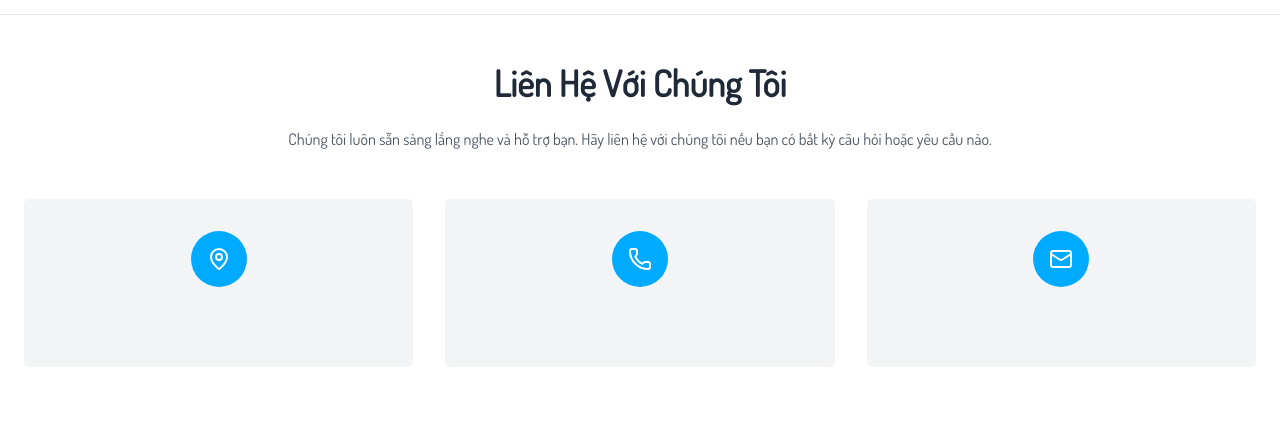
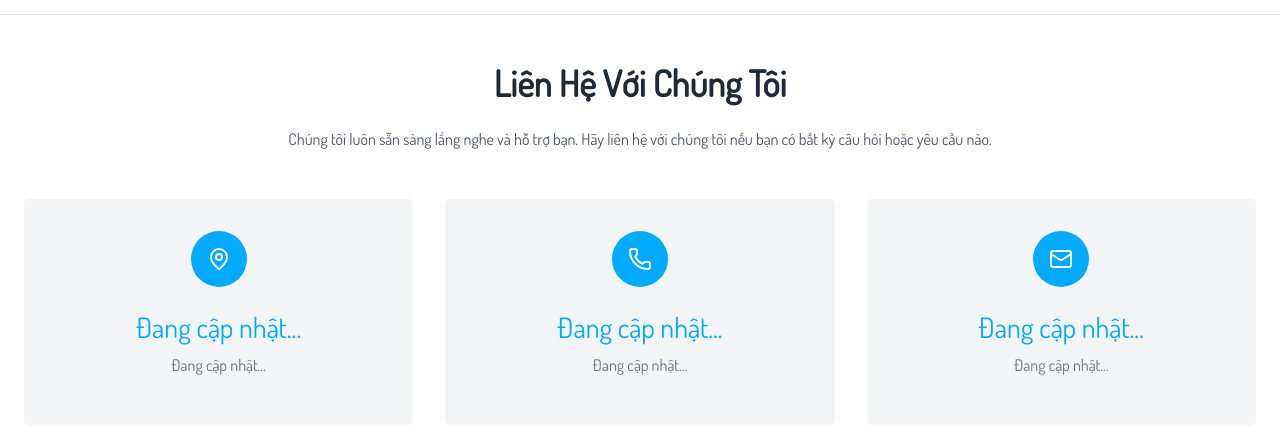
Before and after one commit to Tranduc2004/BacolaClient, a React (Create React App) app: page /about in a window 1280 px wide. Shown: the part 191-618 px from the top of the page. Built offline with nearby package versions, Linux system fonts and the light colour scheme; no server answers.

Commit message:
Update index.js
ok

```diff
--- a/src/Pages/About/index.js
+++ b/src/Pages/About/index.js
@@ -1,7 +1,7 @@
 import React, { useState, useEffect } from "react";
 import { Mail, MapPin, Phone } from "lucide-react";
+import { api } from "../../services/api";
 import { toast } from "react-toastify";
-import { api }  from "../../services/api";
 
 const About = () => {
   const [contactInfo, setContactInfo] = useState({
@@ -21,15 +21,24 @@ const About = () => {
   });
 
   const [loading, setLoading] = useState(false);
+  const [loadingContact, setLoadingContact] = useState(true);
 
   // Lấy thông tin liên hệ
   useEffect(() => {
     const fetchContactInfo = async () => {
+      setLoadingContact(true);
       try {
         const response = await api.get("/about/contact-info");
-        setContactInfo(response.data);
+        if (response) {
+          setContactInfo(response);
+        } else {
+          toast.error("Không thể lấy thông tin liên hệ");
+        }
       } catch (error) {
         console.error("Lỗi khi lấy thông tin liên hệ:", error);
+        toast.error("Không thể lấy thông tin liên hệ");
+      } finally {
+        setLoadingContact(false);
       }
     };
 
@@ -51,7 +60,8 @@ const About = () => {
     setLoading(true);
 
     try {
-      await api.post("/about/feedback", feedback);
+      const response = await api.post("/about/feedback", feedback);
+      if (response) {
         toast.success("Gửi tin nhắn thành công!");
         // Reset form
         setFeedback({
@@ -60,6 +70,7 @@ const About = () => {
           subject: "",
           message: "",
         });
+      }
     } catch (error) {
       toast.error("Có lỗi xảy ra khi gửi tin nhắn!");
       console.error("Lỗi khi gửi tin nhắn:", error);
@@ -67,6 +78,15 @@ const About = () => {
       setLoading(false);
     }
   };
+
+  if (loadingContact) {
+    return (
+      <div className="max-w-7xl mx-auto px-4 py-12 text-center">
+        <div className="animate-spin rounded-full h-12 w-12 border-b-2 border-blue-500 mx-auto"></div>
+        <p className="mt-4 text-gray-600">Đang tải thông tin...</p>
+      </div>
+    );
+  }
 
   return (
     <div className="max-w-7xl mx-auto px-4 py-12">
@@ -92,9 +112,11 @@ const About = () => {
             <MapPin className="h-6 w-6 text-white" />
           </div>
           <h3 className="font-medium mb-2" style={{ color: "#00aaff" }}>
-            {contactInfo.address}
+            {contactInfo.address || "Đang cập nhật..."}
           </h3>
-          <p className="text-gray-500">{contactInfo.location}</p>
+          <p className="text-gray-500">
+            {contactInfo.location || "Đang cập nhật..."}
+          </p>
         </div>
 
         {/* Phone Card */}
@@ -106,9 +128,11 @@ const About = () => {
             <Phone className="h-6 w-6 text-white" />
           </div>
           <h3 className="font-medium mb-2" style={{ color: "#00aaff" }}>
-            {contactInfo.phone}
+            {contactInfo.phone || "Đang cập nhật..."}
           </h3>
-          <p className="text-gray-500">{contactInfo.phoneNote}</p>
+          <p className="text-gray-500">
+            {contactInfo.phoneNote || "Đang cập nhật..."}
+          </p>
         </div>
 
         {/* Email Card */}
@@ -120,9 +144,11 @@ const About = () => {
             <Mail className="h-6 w-6 text-white" />
           </div>
           <h3 className="font-medium mb-2" style={{ color: "#00aaff" }}>
-            {contactInfo.email}
+            {contactInfo.email || "Đang cập nhật..."}
           </h3>
-          <p className="text-gray-500">{contactInfo.emailNote}</p>
+          <p className="text-gray-500">
+            {contactInfo.emailNote || "Đang cập nhật..."}
+          </p>
         </div>
       </div>
 
```
Lines whose indentation alone changed are shown as unchanged.
